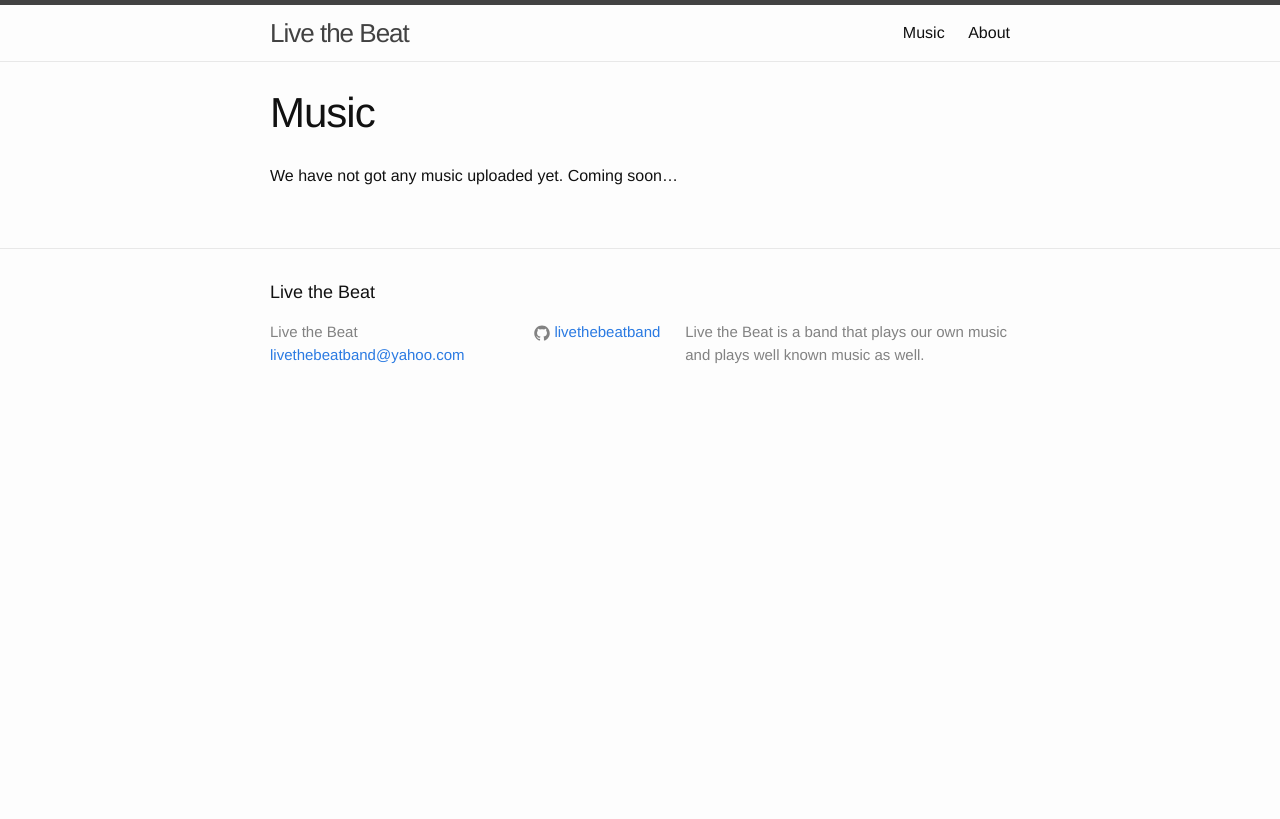
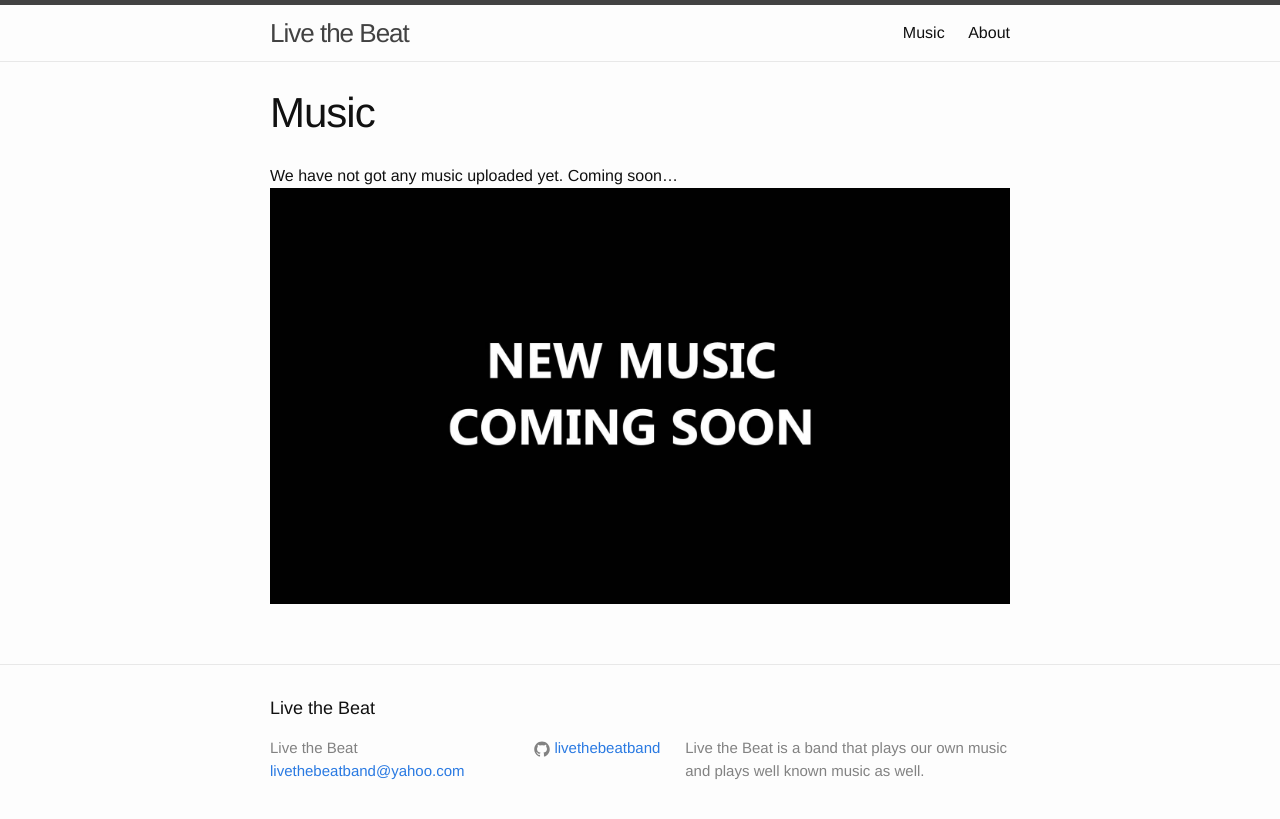
Before and after one commit to livethebeatband/livethebeatband.github.io, a Jekyll site: the page built from music/index.md, in a window 1280 px wide. Shown: the top 819 px of the page. Built offline with Jekyll 4.4.1, drawn with Linux system fonts in a browser that asks for light colours.

Commit message:
Update index.md for /music/

```diff
--- a/music/index.md
+++ b/music/index.md
@@ -4,3 +4,4 @@
 permalink: /music/
 ---
 We have not got any music uploaded yet. Coming soon...
+![Coming Soon...](new music coming soon.jpg)
```
